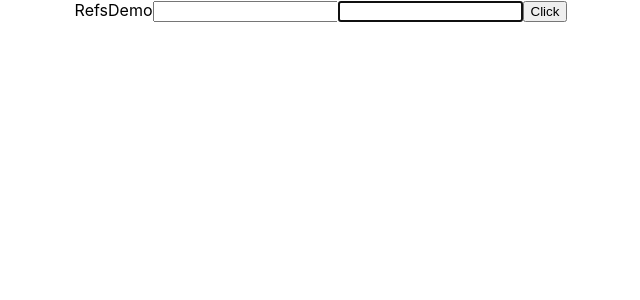
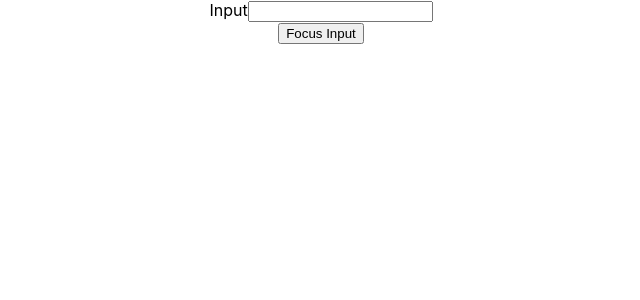
Before and after one commit to se-sketch/react-hello-world, a React (Create React App) app: page / in a window 1280 px wide. Shown: the top 300 px of the page, without its empty margins (319-959 px from the left). Built offline with nearby package versions, Linux system fonts and the light colour scheme.

Commit message:
refs component

```diff
--- a/src/App.js
+++ b/src/App.js
@@ -23,14 +23,17 @@
 import PureComp from './components/PureComp';
 import ParentComp from './components/ParentComp';
 import RefsDemo from './components/RefsDemo';
+import FocusInput from './components/FocusInput';
 
 function App() {
   return (
     <div className="App">
 
-    <RefsDemo />
+    <FocusInput />
 
     {/*
+
+    <RefsDemo />
 
     <ParentComp />
 
--- /dev/null
+++ b/src/components/FocusInput.js
@@ -0,0 +1,26 @@
+import React, { Component } from 'react'
+import Input from './Input'
+
+class FocusInput extends Component {
+
+    constructor(props) {
+      super(props)
+
+      this.componentRef = React.createRef();
+    }
+
+    clickHandler = () => {
+        this.componentRef.current.focusInput();
+    }
+
+  render() {
+    return (
+      <div>
+        <Input ref={this.componentRef}/>
+        <button onClick={this.clickHandler}>Focus Input</button>
+      </div>
+    )
+  }
+}
+
+export default FocusInput
--- /dev/null
+++ b/src/components/Input.js
@@ -0,0 +1,24 @@
+import React, { Component } from 'react'
+
+class Input extends Component {
+
+    constructor(props) {
+      super(props)
+
+      this.inputRef = React.createRef();
+    }
+
+    focusInput(){
+        this.inputRef.current.focus();
+    }
+
+  render() {
+    return (
+      <div>Input
+        <input type='text' ref={this.inputRef}/>
+      </div>
+    )
+  }
+}
+
+export default Input
```
